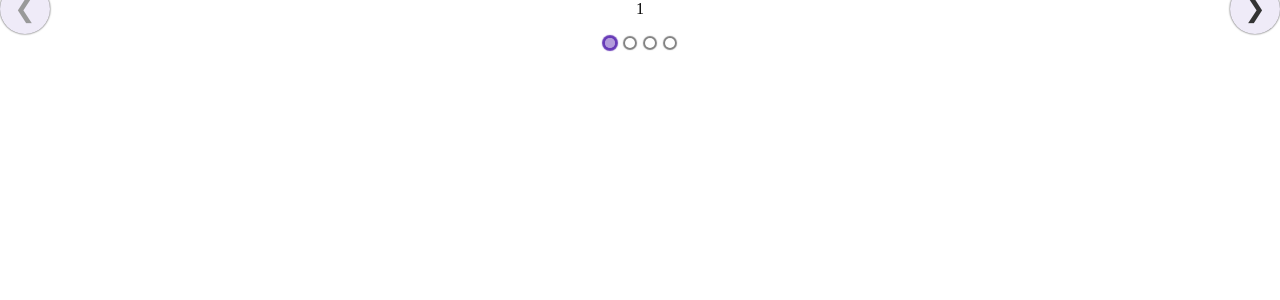
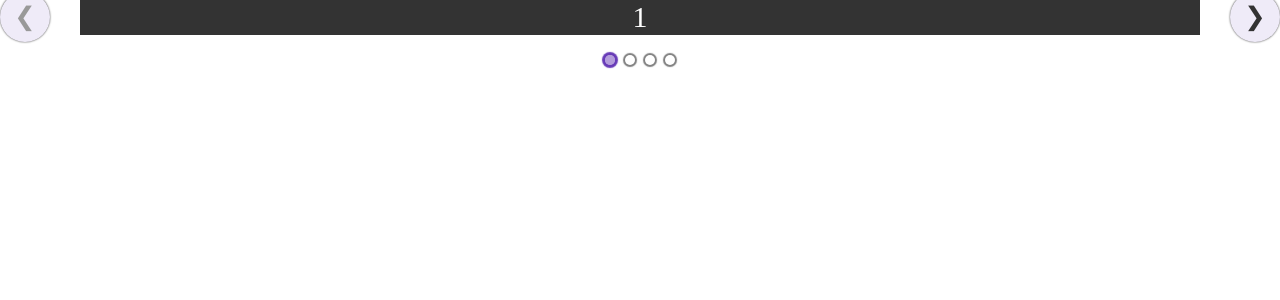
Before and after one commit to WildCodeSchool/remotefr-js-0920-p2-themealdb, a React (Create React App) app: page / in a window 1280 px wide. Shown: the top 300 px of the page. Built offline with nearby package versions, Linux system fonts and the light colour scheme.

Commit message:
add nes strings

```diff
--- a/src/App.jsx
+++ b/src/App.jsx
@@ -3,6 +3,7 @@ import './App.css';
 import './normalize.css';
 import Carousel from 'react-elastic-carousel';
 import Slider from './components/Slider';
+import './components/Slider.css';
 
 function App() {
   return (
--- a/src/components/Slider.css
+++ b/src/components/Slider.css
@@ -1,10 +1,11 @@
-.Slider {
-  border: 1px Solid black;
+.slider {
   width: 100%;
-  height: 100%;
-  box-sizing: border-box;
-  margin: 0;
-  padding: 0;
+  height: 200%;
+  background: #333;
+  color: #fff;
+  font-size: 30px;
+  margin: 0 20px;
   display: flex;
   align-items: center;
+  justify-content: center;
 }
```
